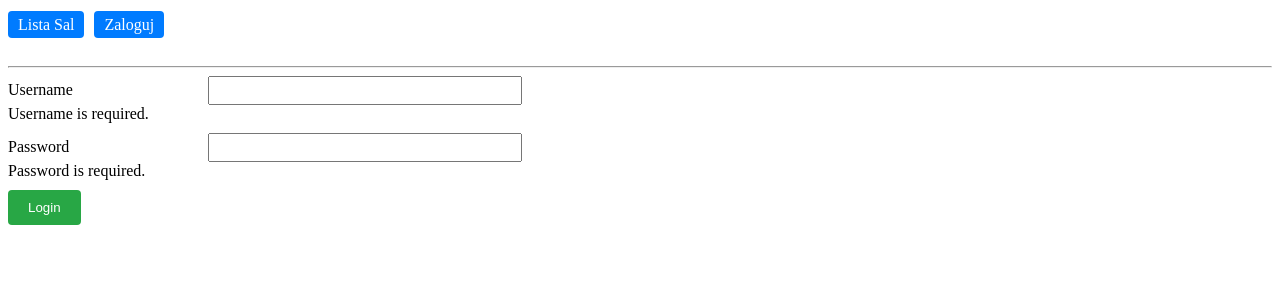
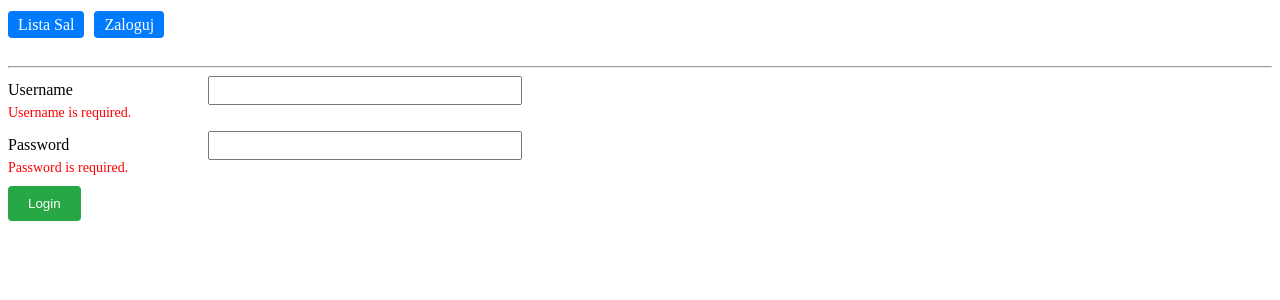
Before and after one commit to sktybucdred/WypozyczalniaSalAngular, an Angular app: page /login in a window 1280 px wide. Shown: the top 300 px of the page. Built offline with nearby package versions, Linux system fonts and the light colour scheme.

Commit message:
Login error highlighting

```diff
--- a/src/app/components/login/login.component.css
+++ b/src/app/components/login/login.component.css
@@ -0,0 +1,8 @@
+.error {
+    border-color: red;
+  }
+
+  .error-message {
+    color: red;
+    font-size: 0.875em;
+  }
--- a/src/app/components/login/login.component.html
+++ b/src/app/components/login/login.component.html
@@ -1,16 +1,16 @@
 <form [formGroup]="form" (ngSubmit)="onLogin()">
   <div>
     <label for="username">Username</label>
-    <input id="username" formControlName="username" />
-    <div *ngIf="form.get('username')?.hasError('required')">Username is required.</div>
-    <div *ngIf="form.get('username')?.hasError('minLength')">Username must be at least 3 characters long.</div>
+    <input id="username" formControlName="username" [ngClass]="{'error': form.get('username')?.invalid && form.get('username')?.touched}" />
+    <div *ngIf="form.get('username')?.hasError('required')" class="error-message">Username is required.</div>
+    <div *ngIf="form.get('username')?.hasError('minLength')" class="error-message">Username must be at least 3 characters long.</div>
   </div>
   <div>
     <label for="password">Password</label>
-    <input id="password" type="password" formControlName="password" />
-    <div *ngIf="form.get('password')?.hasError('required')">Password is required.</div>
-    <div *ngIf="form.get('password')?.hasError('pattern')">Password must contain at least 8 characters, including letters and numbers.</div>
+    <input id="password" type="password" formControlName="password" [ngClass]="{'error': form.get('password')?.invalid && form.get('password')?.touched}" />
+    <div *ngIf="form.get('password')?.hasError('required')" class="error-message">Password is required.</div>
+    <div *ngIf="form.get('password')?.hasError('pattern')" class="error-message">Password must contain at least 8 characters, including letters and numbers.</div>
   </div>
-  <div *ngIf="form.hasError('invalidLogin')">Invalid username or password.</div>
+  <div *ngIf="form.hasError('invalidLogin')" class="error-message">Invalid username or password.</div>
   <button type="submit">Login</button>
 </form>
```
